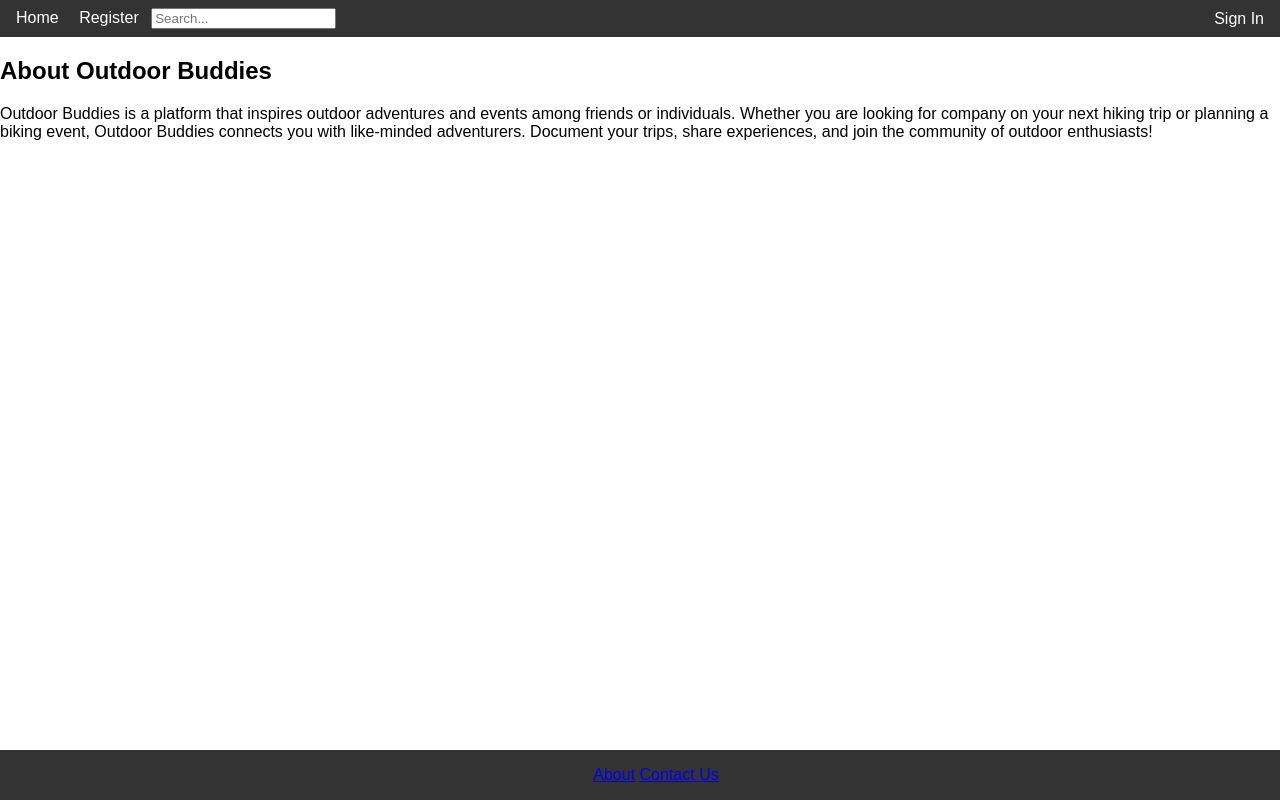
After one commit to AKashton/Outdoor-Buddies-web-app, a Django app: page /about/ in a window 1280 px wide. The commit adds this page. Run offline with Django 4.2, Linux system fonts and the light colour scheme.

Commit message:
added about and contact form for

```diff
--- /dev/null
+++ b/Outdoorbuddies_root/outdoorbuddies/templates/outdoorbuddies/about.html
@@ -0,0 +1,9 @@
+{% extends 'outdoorbuddies/base.html' %}
+
+{% block content %}
+  <h2>About Outdoor Buddies</h2>
+  <p>
+    Outdoor Buddies is a platform that inspires outdoor adventures and events among friends or individuals. Whether you are looking for company on your next hiking trip or planning a biking event, Outdoor Buddies connects you with like-minded adventurers. Document your trips, share experiences, and join the community of outdoor enthusiasts!
+  </p>
+  <!-- You can add more content here as needed -->
+{% endblock %}
--- a/Outdoorbuddies_root/outdoorbuddies/templates/outdoorbuddies/base.html
+++ b/Outdoorbuddies_root/outdoorbuddies/templates/outdoorbuddies/base.html
@@ -17,7 +17,7 @@
 <body>
     <div class="navbar">
         <div>
-            <a href="{% url 'home' %}">Home</a>
+            <a href="{% url 'index' %}">Home</a>
             {% if user.is_authenticated %}
                 <a href="{% url 'liked_adventures' %}">Liked Adventures</a>
                 <a href="{% url 'create_adventure' %}">Create Adventure</a>
--- a/Outdoorbuddies_root/outdoorbuddies/urls.py
+++ b/Outdoorbuddies_root/outdoorbuddies/urls.py
@@ -1,5 +1,5 @@
 from django.urls import path
-from .views import register, send_test_email
+from .views import register, send_test_email, about
 from . import views
 from django.contrib.auth import views as auth_views
 
@@ -10,6 +10,7 @@ urlpatterns = [
     path('login/', auth_views.LoginView.as_view(template_name='outdoorbuddies/login.html'), name='login'),
     path('logout/', auth_views.LogoutView.as_view(template_name='outdoorbuddies/logout.html'), name='logout'),
     path('send-test-email/', send_test_email, name='send_test_email'),
+    path('about/', about, name='about'),
     path('password-reset/',
          auth_views.PasswordResetView.as_view(template_name='outdoorbuddies/password_reset.html'),
          name='password_reset'),
--- a/Outdoorbuddies_root/outdoorbuddies/views.py
+++ b/Outdoorbuddies_root/outdoorbuddies/views.py
@@ -1,9 +1,10 @@
 from django.shortcuts import render, redirect
-from .forms import UserRegisterForm
+from .forms import UserRegisterForm, ContactForm
 from django.http import HttpResponse
 from .models import Adventure
 from django.core.mail import send_mail
-from django.http import HttpResponse
+from django.contrib import messages
+#register a new user
 def register(request):
     if request.method == 'POST':
         form = UserRegisterForm(request.POST)
@@ -20,6 +21,12 @@ def index(request):
     adventures = Adventure.objects.all().order_by('-event_datetime')
     return render(request, 'outdoorbuddies/index.html', {'adventures': adventures})
 
+#about us page used to describe outdoorbuddies
+def about(request):
+    return render(request, 'outdoorbuddies/about.html')
+
+#contact us view
+
 #test view to ensure email is working.
 def send_test_email(request):
     subject = 'Hello from Outdoor Buddies'
@@ -31,7 +38,28 @@ def send_test_email(request):
 
     return HttpResponse("Test email sent!")
 
+#contact us page view
+def contact(request):
+    if request.method == 'POST':
+        form = ContactForm(request.POST)
+        if form.is_valid():
+            # Process the form data
+            name = form.cleaned_data['name']
+            email = form.cleaned_data['email']
+            message = form.cleaned_data['message']
 
+            send_mail(
+                f'Message from {name}',  # subject
+                message,  # message
+                email,  # from email
+                ['arcurry@alaska.edu'],  # to email - replace with your email
+            )
+            messages.success(request, 'Your message has been sent successfully!')
+            return redirect('contact')  # Redirect to a success page
+    else:
+        form = ContactForm()
+
+    return render(request, 'outdoorbuddies/contact.html', {'form': form})
 '''
 handling profile picture uploads
 
```
Also changed, not shown: Outdoorbuddies_root/outdoorbuddies/forms.py (+7 -0 lines), Outdoorbuddies_root/outdoorbuddies/templates/outdoorbuddies/contact.html (added, +10 -0 lines).
